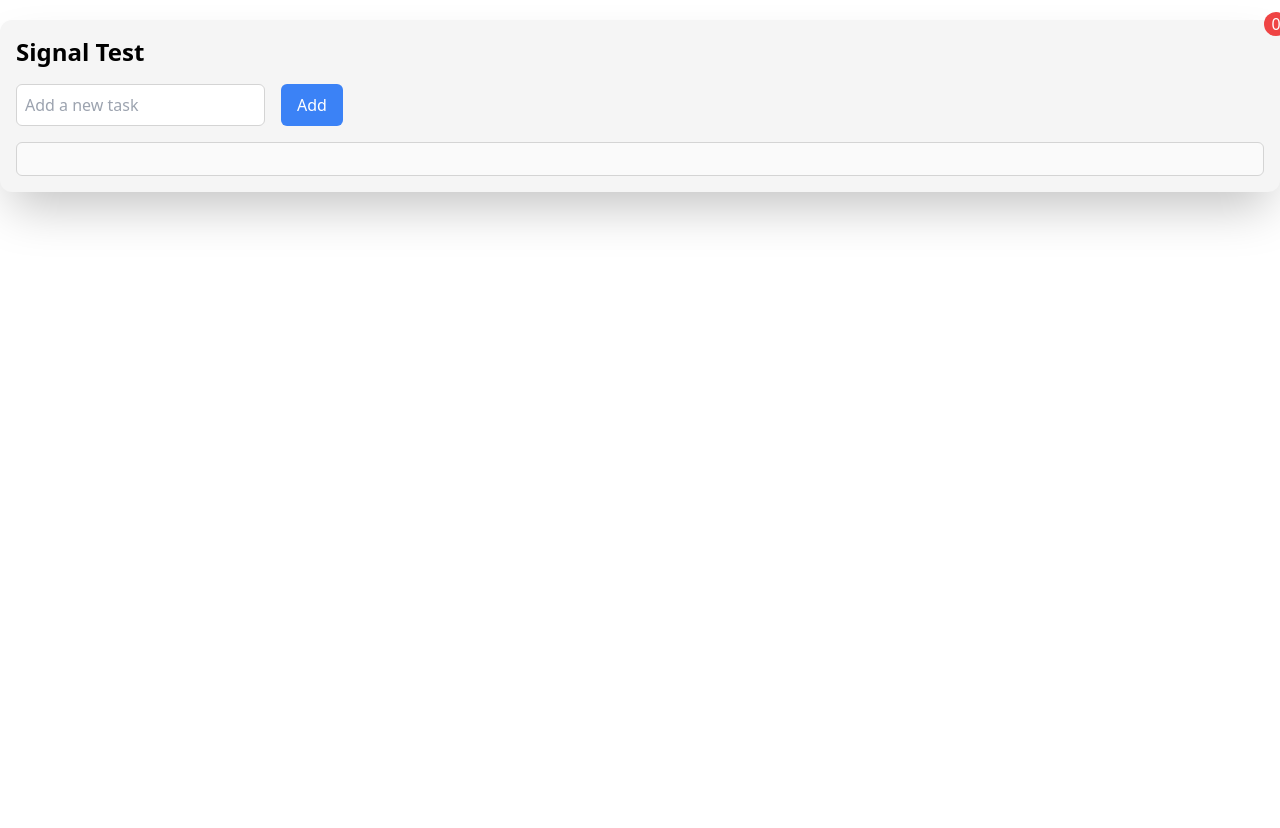
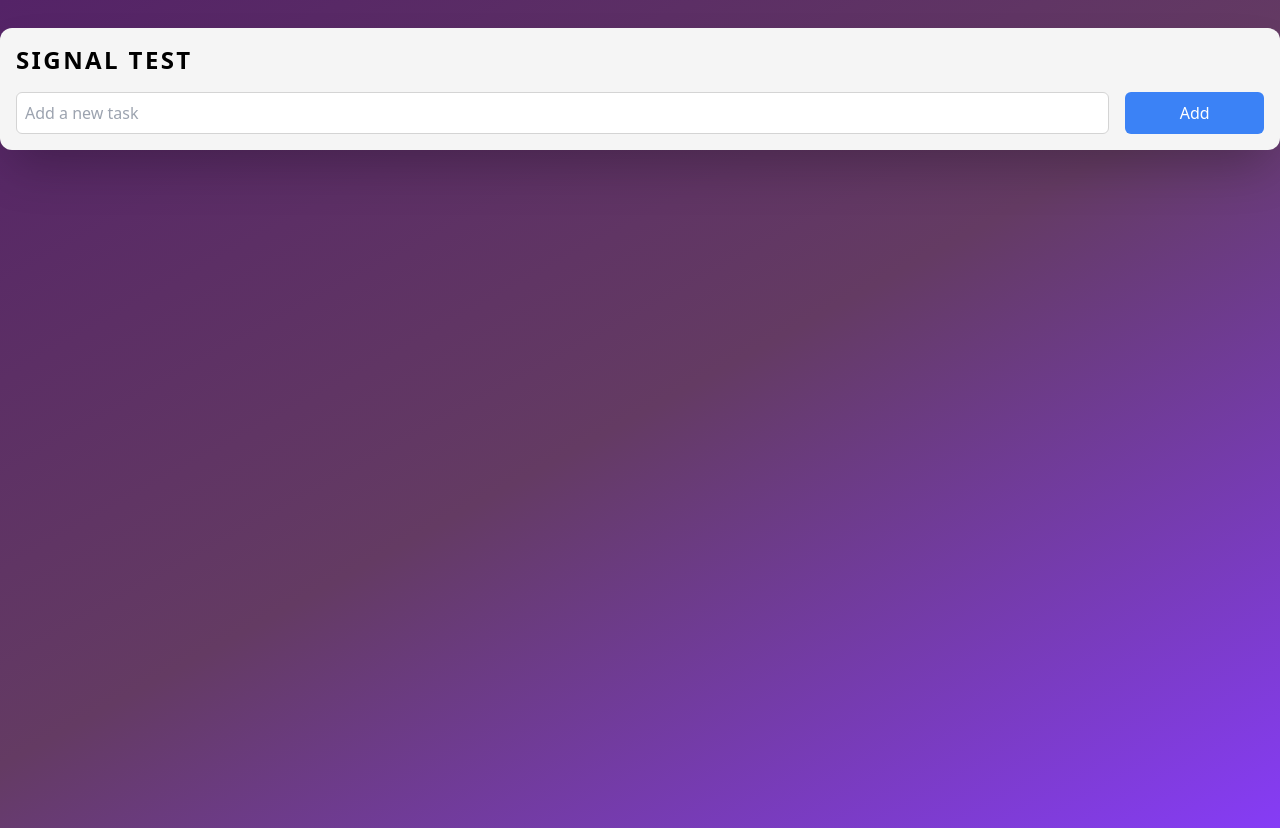
Before and after one commit to suti1979/angular-todo, an Angular app: page / in a window 1280 px wide. Before the commit the page ends 800 px from the top, so only its background shows below. Built offline with nearby package versions, Linux system fonts and the light colour scheme.

Commit message:
ADDD SOME STYLE :P

```diff
--- a/src/app/app.component.html
+++ b/src/app/app.component.html
@@ -1,6 +1,5 @@
-<main class="container mx-auto bg-neutral-100 shadow-2xl rounded-xl p-4 relative mt-5">
+<main class="container mx-auto bg-neutral-100 shadow-2xl rounded-xl p-4 relative mt-7">
   <app-todo />
-
   <app-notification />
 </main>
 
--- a/src/app/notification/notification.component.html
+++ b/src/app/notification/notification.component.html
@@ -1,5 +1,7 @@
+@if (todoService.getTodos().length > 0) {
 <div
-  class="absolute -top-2 -right-2 rounded-full bg-red-500 text-white w-6 h-6 flex items-center justify-center"
+  class="absolute -top-3 -right-3 rounded-full bg-red-500 text-white w-6 h-6 flex items-center justify-center"
 >
   {{ todoService.getTodos().length }}
 </div>
+}
--- a/src/app/todo/todo.component.html
+++ b/src/app/todo/todo.component.html
@@ -1,25 +1,27 @@
 <div class="">
-  <h1 class="text-2xl font-bold mb-4">Signal Test</h1>
+  <h1 class="text-2xl font-bold mb-4 tracking-widest uppercase">Signal Test</h1>
 
   <div class="flex gap-4">
     <input
       [(ngModel)]="newTodoTitle"
       placeholder="Add a new task"
-      class="p-2 rounded-md border border-neutral-300"
+      class="p-2 rounded-md border border-neutral-300 w-full"
     />
     <button
       (click)="todoService.addTodo(newTodoTitle); newTodoTitle = ''"
-      class="bg-blue-500 text-white px-4 py-2 rounded-md"
+      class="bg-blue-500 text-white px-4 py-2 rounded-md w-[154px]"
     >
       Add
     </button>
   </div>
 
+  @if (todoService.getTodos().length > 0) {
+
   <ul class="mt-4 border border-neutral-300 rounded-md p-4 bg-neutral-50">
     @for (todo of todoService.getTodos(); track todo.id) {
     <li class="grid grid-cols-2 space-y-2">
       <div class="flex items-center gap-4">
-        <pre class="text-sm">{{ todo | json }}</pre>
+        <pre class="text-xs">{{ todo | json }}</pre>
         <input
           type="checkbox"
           (change)="todoService.toggleComplete(todo)"
@@ -29,11 +31,13 @@
       </div>
       <button
         (click)="todoService.deleteTodo(todo.id)"
-        class="bg-red-500 justify-self-end text-white px-4 py-1 rounded-md"
+        class="bg-red-500 justify-self-end text-white px-4 py-1 rounded-md w-28"
       >
         Delete
       </button>
     </li>
     }
   </ul>
+
+  }
 </div>
--- a/src/styles.scss
+++ b/src/styles.scss
@@ -1,3 +1,8 @@
 @tailwind base;
 @tailwind components;
 @tailwind utilities;
+
+body {
+  height: 100vh;
+  background: linear-gradient(0.42turn, #542367, #643b63, #863cf6)
+}
```
